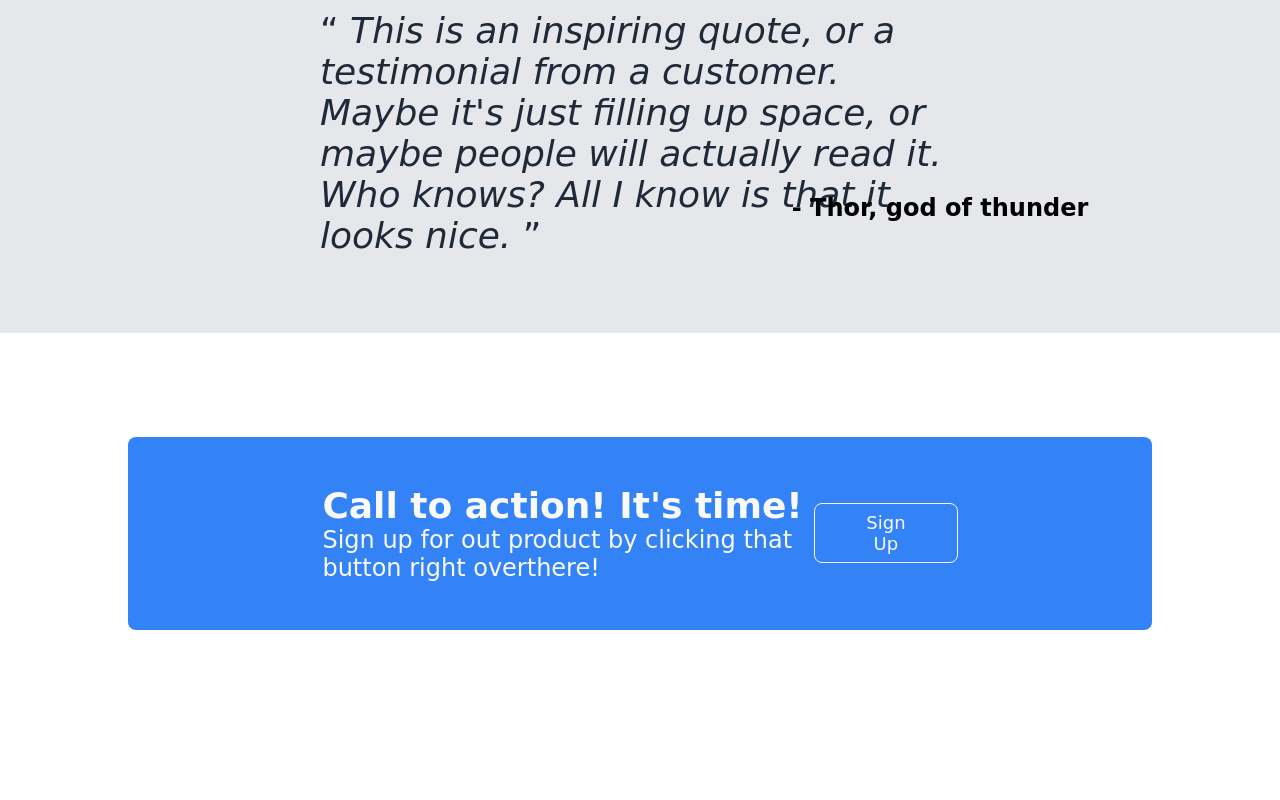
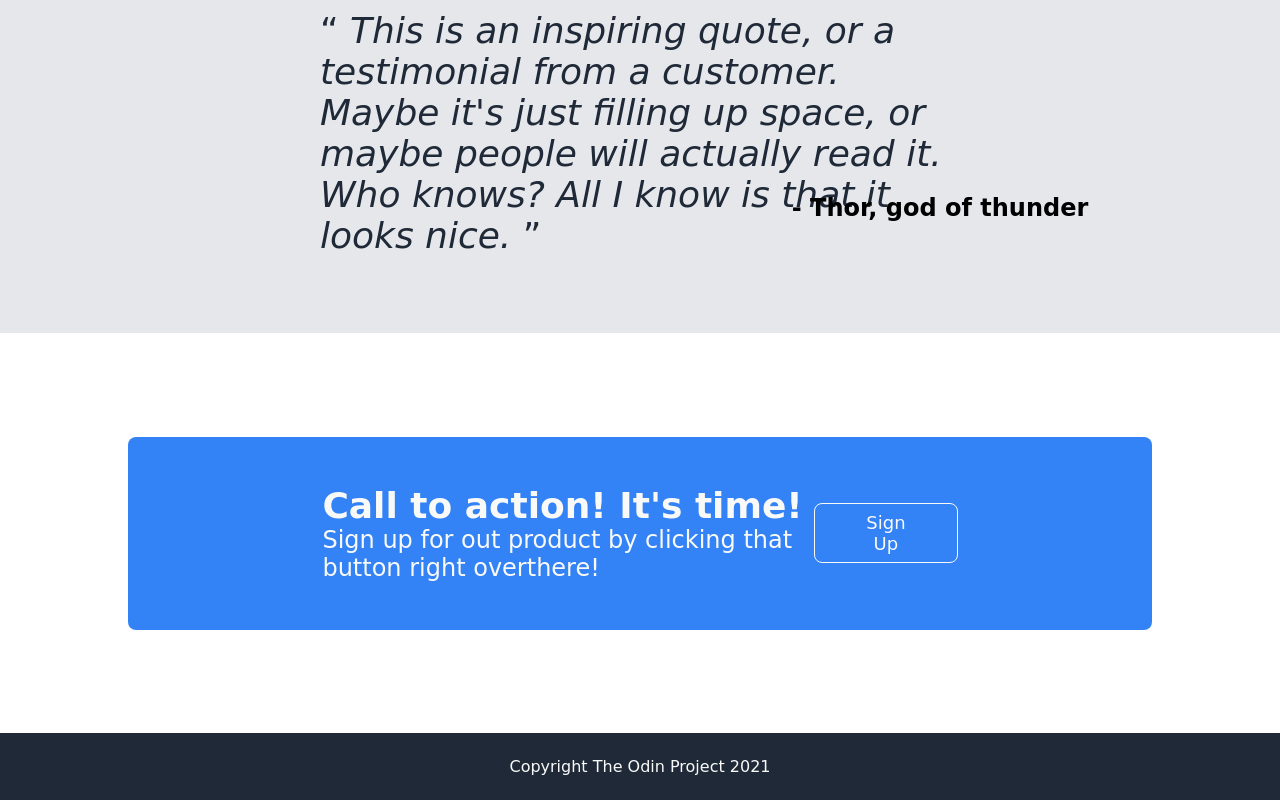
Before and after one commit to Kohese/landing-page, a plain HTML site: page index.html in a window 1280 px wide. Shown: the part 899-1699 px from the top of the page. Before the commit the page ends 1632 px from the top, so only its background shows below. Drawn offline with Linux system fonts and the light colour scheme; a web font is replaced by a local one.

Commit message:
Added footer

```diff
--- a/index.html
+++ b/index.html
@@ -105,5 +105,10 @@
         </div>
       </div>
     </section>
+    <footer>
+      <div class="footer-container">
+        <p>Copyright The Odin Project 2021</p>
+      </div>
+    </footer>
   </body>
 </html>
--- a/style.css
+++ b/style.css
@@ -217,3 +217,10 @@ h1 {
 .call-p {
   font-size: 24px;
 }
+
+footer {
+  background-color: #1f2937;
+  padding: 24px;
+  color: #f9faf8;
+  text-align: center;
+}
```
